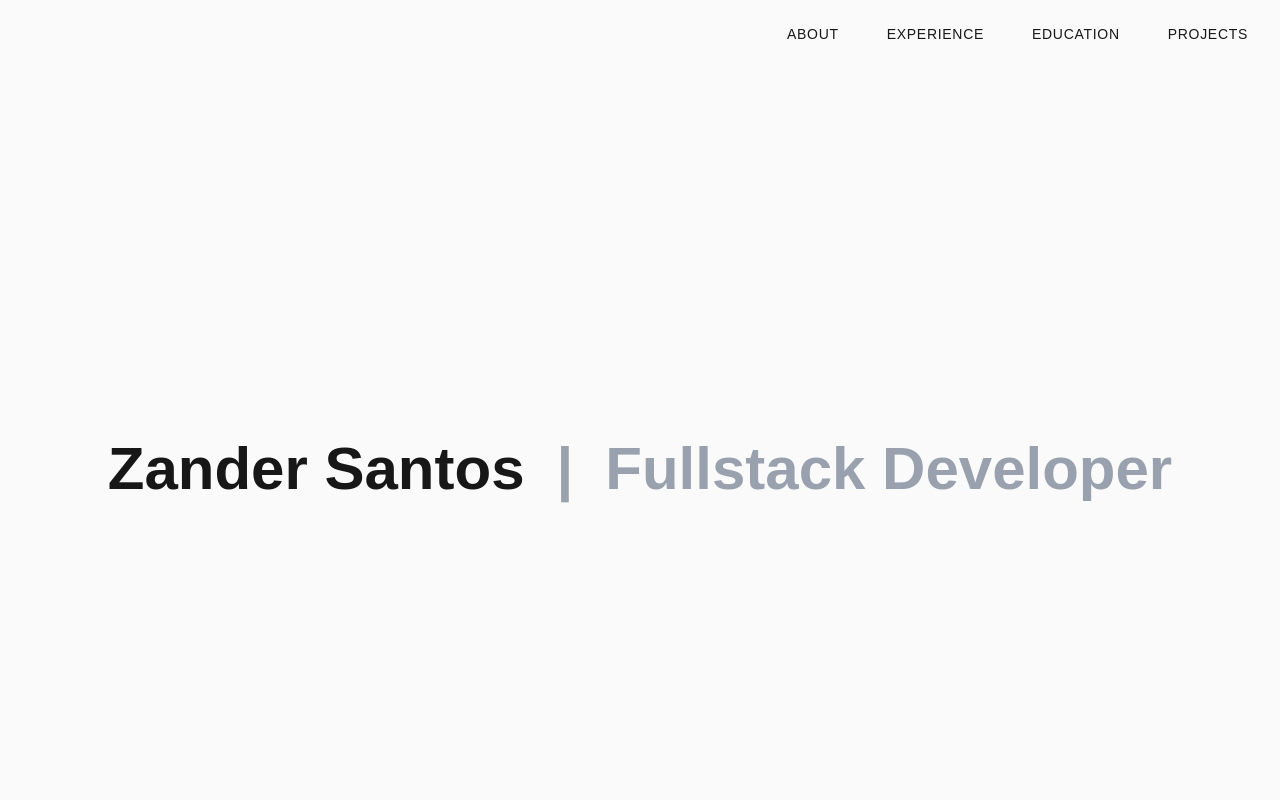
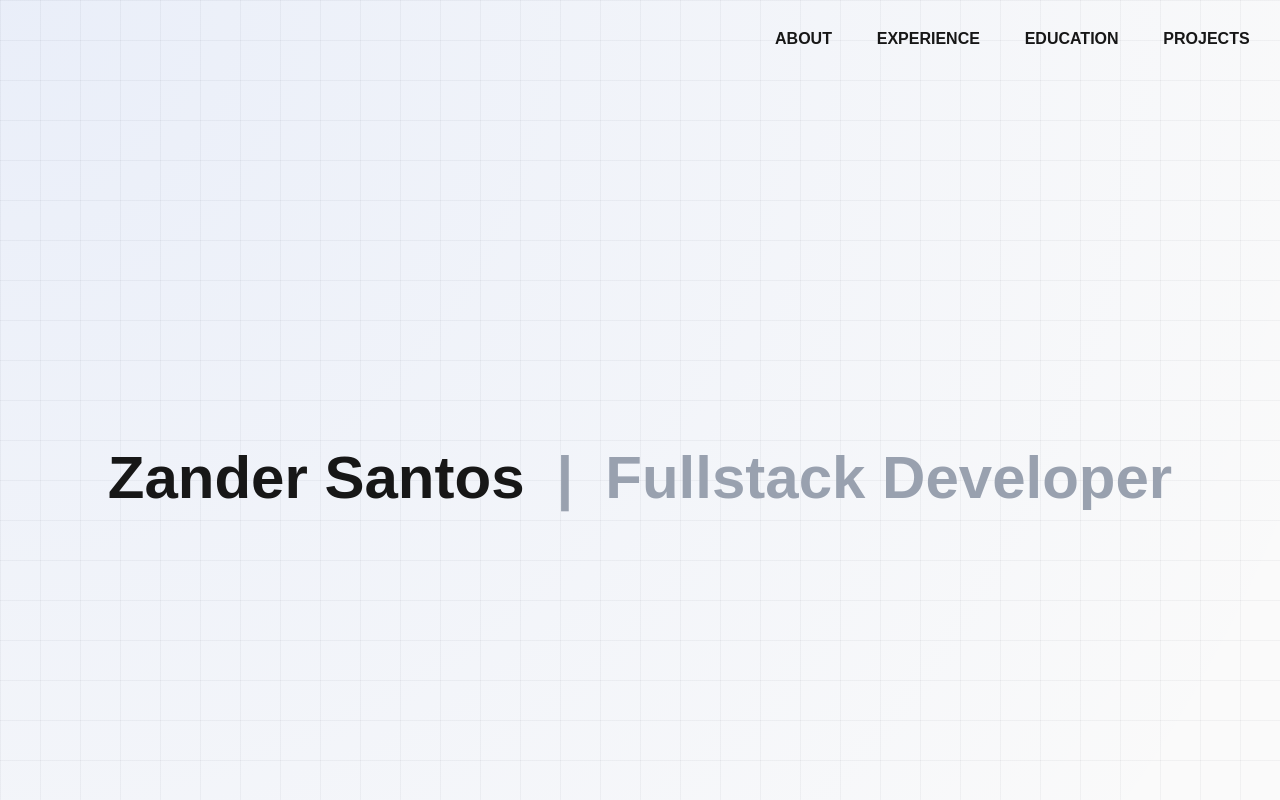
Before and after one commit to zandersantos/zander-santos-portfolio, a Next.js app in the folder zander-santos-portfolio/: page / in a window 1280 px wide. Shown: the top 800 px of the page. Built offline with nearby package versions, Linux system fonts and the light colour scheme.

Commit message:
Improved global styling and button interactions

```diff
--- a/zander-santos-portfolio/app/globals.css
+++ b/zander-santos-portfolio/app/globals.css
@@ -3,24 +3,33 @@
 :root {
   --background: #fafafa;
   --foreground: #171717;
-  --color-background: var(--background);
-  --color-foreground: var(--foreground);
+
   --font-sans: var(--font-geist-sans);
   --font-mono: var(--font-geist-mono);
 }
 
-@media (prefers-color-scheme: dark) {
-  :root {
-    --background: #0a0a0a;
-    --foreground: #ededed;
-  }
+body {
+  background:
+    radial-gradient(circle at top left, rgba(37,99,235,0.08), transparent 30%),
+    radial-gradient(circle at bottom right, rgba(96,165,250,0.08), transparent 35%),
+    var(--background);
+
+  color: var(--foreground);
+  font-family: Arial, Helvetica, sans-serif;
 }
 
-body {
-  background: var(--background);
-  color: var(--foreground);
-  font-family: Arial, Helvetica, sans-serif;
-  font-weight: 300;
+body::before {
+  content:"";
+  position: fixed;
+  inset: 0;
+
+  background-image:
+    linear-gradient(rgba(15,23,42,0.04) 1px, transparent 1px),
+    linear-gradient(90deg, rgba(15,23,42,0.04) 1px, transparent 1px);
+
+  background-size: 40px 40px;
+
+  z-index: -1;
 }
 
 html {
@@ -28,20 +37,40 @@ html {
 }
 
 .btn-primary {
-  padding: 0.5rem 1rem;
-  background-color: transparent;
-  color: #171717;
-  border: none;
-  cursor: pointer;
-  font-size: 0.875rem;
-  font-weight: 400;
-  letter-spacing: 0.05em;
+  padding: 0.7rem 0.9rem;
+  font-size: 1.0rem;
+  font-weight: 700;
   text-transform: uppercase;
-  transition: background-color 300ms ease;
+  transition:
+    transform 200ms ease,
+    opacity 200ms ease;
 }
 
 .btn-primary:hover {
-  background-color: #bebdbd;
+  transform: translateY(-4px);
+}
+
+.btn-primary:hover::after {
+  opacity: 1;
+  transform: translateX(-50%) translateY(0);
+}
+
+.btn-primary::after {
+  content: "";
+  position: absolute;
+
+  left: 50%;
+  bottom: -4px;
+
+  border-left: 6px solid transparent;
+  border-right: 6px solid transparent;
+  border-top: 6px solid rgba(23, 23, 23, 0.7);
+
+  opacity: 0;
+
+  transition:
+    opacity 200ms ease,
+    transform 200ms ease;
 }
 
 .footer-link {
```
